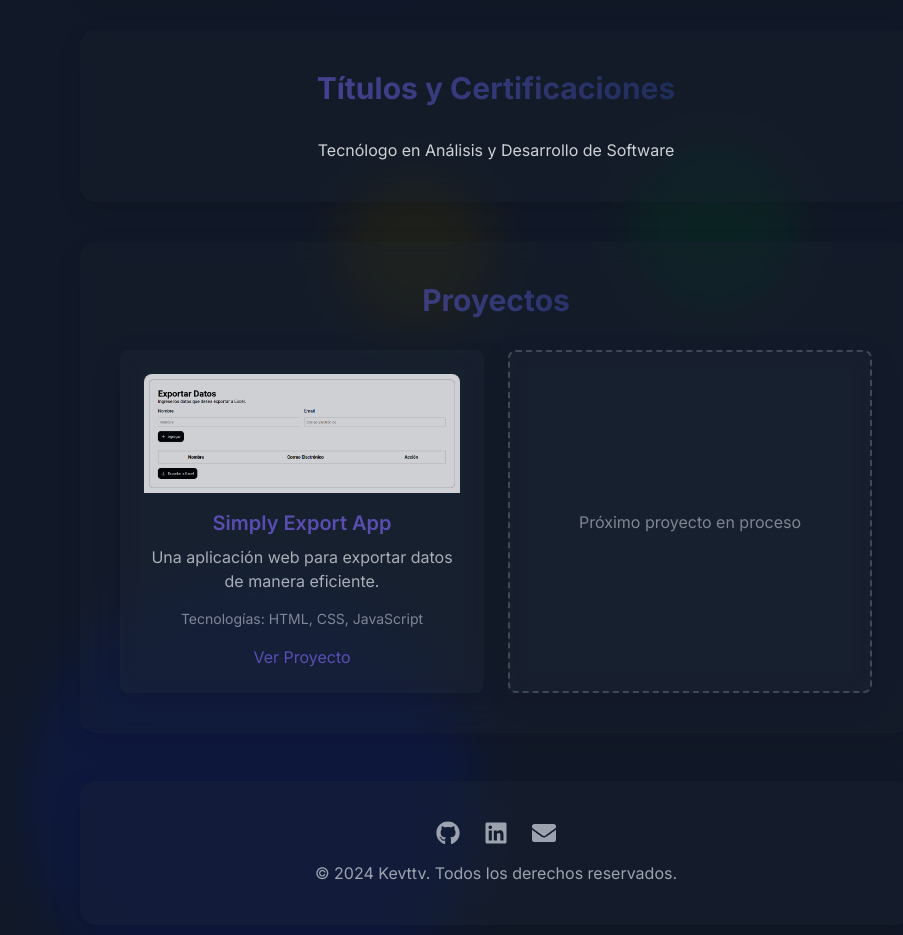
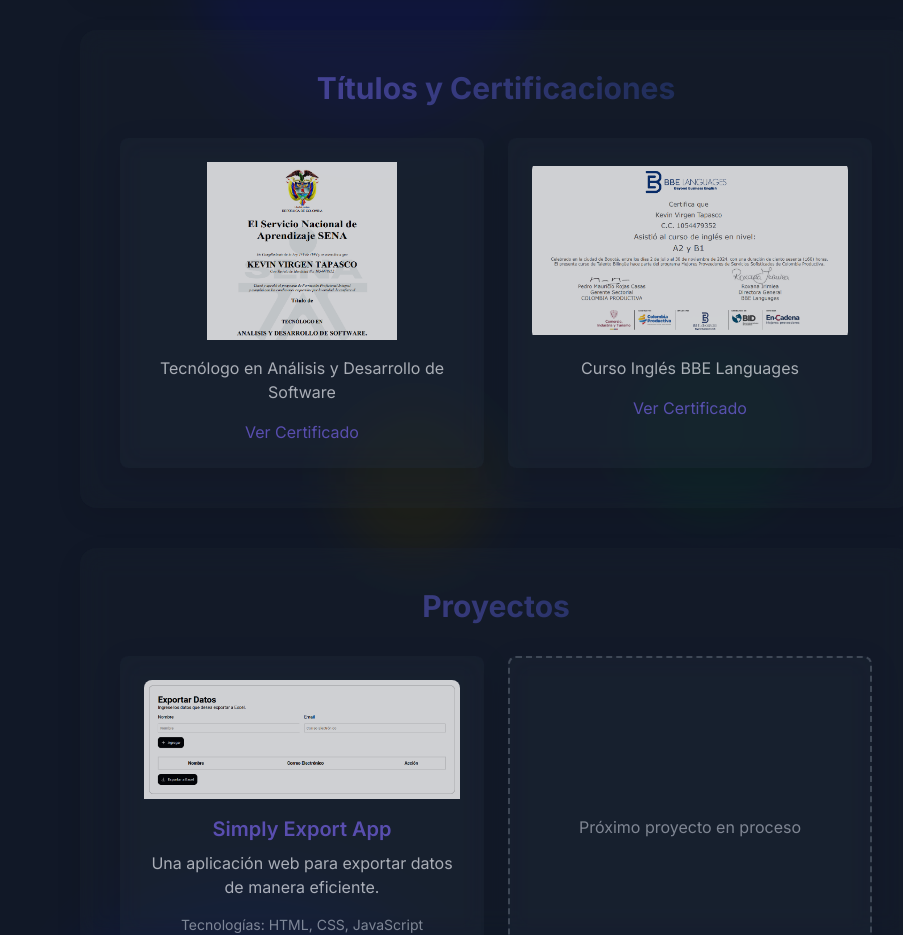
Before and after one commit to Kevttv/Portfolio-web, a Next.js app: page / in a window 1280 px wide. Shown: the part 1540-2475 px from the top of the page, without its empty margins (144-1047 px from the left). Built offline with nearby package versions, Linux system fonts and the light colour scheme.

Commit message:
add certificates

```diff
--- a/app/components/Footer.tsx
+++ b/app/components/Footer.tsx
@@ -5,13 +5,13 @@ export default function Footer() {
     <div className='max-w-4xl mx-auto px-4 sm:px-6 lg:px-8'>
       <footer className="text-center p-10 rounded-2xl backdrop-blur-md bg-white/30 dark:bg-gray-800/30 shadow-[0_8px_30px_rgb(0,0,0,0.12)]">
         <div className="flex justify-center space-x-6">
-          <a href="https://github.com/kevttv" target="_blank" rel="noopener noreferrer" className="dark:text-gray-400 text-gray-600 hover:text-white icon-hover">
+          <a href="https://github.com/kevttv" target="_blank" rel="noopener noreferrer" className="dark:text-gray-400 text-gray-600 dark:hover:text-white icon-hover">
             <FaGithub className="w-6 h-6" />
           </a>
-          <a href="https://www.linkedin.com/in/kevttv-dev" target="_blank" rel="noopener noreferrer" className="dark:text-gray-400 text-gray-600 hover:text-white icon-hover">
+          <a href="https://www.linkedin.com/in/kevttv-dev" target="_blank" rel="noopener noreferrer" className="dark:text-gray-400 text-gray-600 dark:hover:text-white icon-hover">
             <FaLinkedin className="w-6 h-6" />
           </a>
-          <a href="mailto:kevttv29@gmail.com" className="dark:text-gray-400 text-gray-600 hover:text-white icon-hover">
+          <a href="mailto:kevttv29@gmail.com" className="dark:text-gray-400 text-gray-600 dark:hover:text-white icon-hover">
             <FaEnvelope className="w-6 h-6" />
           </a>
         </div>
--- a/app/page.tsx
+++ b/app/page.tsx
@@ -74,8 +74,8 @@ export default function Home() {
       </section>
 
       <section id='integrations' className="text-center gradient-text p-10 rounded-2xl backdrop-blur-md bg-white/30 dark:bg-gray-800/30 shadow-[0_8px_30px_rgb(0,0,0,0.12)]">
-      <h2 className="text-3xl font-bold mb-8 gradient-text">Integraciones</h2>
-      <div className="mt-8">
+        <h2 className="text-3xl font-bold mb-8 gradient-text">Integraciones</h2>
+        <div className="mt-8">
           <div className="grid grid-cols-3 gap-6">
             <div className="flex flex-col items-center">
               <SiZapier className="w-16 h-16 text-purple-900 dark:text-[#6C5DD3] mb-2" />
@@ -96,9 +96,58 @@ export default function Home() {
       {/* Education */}
       <section id="titulos" className="text-center p-10 rounded-2xl backdrop-blur-md bg-white/30 dark:bg-gray-800/30 shadow-[0_8px_30px_rgb(0,0,0,0.12)]">
         <h2 className="text-3xl font-bold mb-8 gradient-text">Títulos y Certificaciones</h2>
-        <ul className="space-y-4">
-          <li className='text-gray-600 dark:text-white'>Tecnólogo en Análisis y Desarrollo de Software</li>
-        </ul>
+        <div className="grid grid-cols-1 md:grid-cols-2 gap-6">
+          <div className="backdrop-blur-md bg-white/40 dark:bg-gray-800/40 p-6 rounded-lg shadow-[0_8px_30px_rgb(0,0,0,0.12)]">
+            <div className="relative aspect-[16/9] w-full mb-4">
+              <Image
+                src="/certificado.png"
+                alt="Certificado Tecnólogo"
+                fill
+                className="rounded-lg object-contain"
+                priority={false}
+                loading="lazy"
+              />
+            </div>
+            <p className="text-gray-600 dark:text-gray-300 mb-4">
+              Tecnólogo en Análisis y Desarrollo de Software
+            </p>
+            <div className="mt-4">
+              <a
+                href="https://drive.google.com/file/d/1ktGK2LzZKIluTG8J9LzySY5w63z_ikbQ/view?usp=drive_link"
+                target='_blank'
+                rel="noopener noreferrer"
+                className="text-[#6C5DD3] hover:text-[#7a69da] transition-colors duration-300"
+              >
+                Ver Certificado
+              </a>
+            </div>
+          </div>
+          <div className="backdrop-blur-md bg-white/40 dark:bg-gray-800/40 p-6 rounded-lg shadow-[0_8px_30px_rgb(0,0,0,0.12)]">
+            <div className="relative aspect-[16/9] w-full mb-4">
+              <Image
+                src="/certificado-ingles.png"
+                alt="Certificado Ingles"
+                fill
+                className="rounded-lg object-contain"
+                priority={false}
+                loading="lazy"
+              />
+            </div>
+            <p className="text-gray-600 dark:text-gray-300 mb-4">
+              Curso Inglés BBE Languages
+            </p>
+            <div className="mt-4">
+              <a
+                href="https://drive.google.com/file/d/1uSPB5ggRYbXWf97ytvD9IsVhA8i8n8o7/view?usp=drive_link"
+                target='_blank'
+                rel="noopener noreferrer"
+                className="text-[#6C5DD3] hover:text-[#7a69da] transition-colors duration-300"
+              >
+                Ver Certificado
+              </a>
+            </div>
+          </div>
+        </div>
       </section>
 
       {/* Projects */}
@@ -121,7 +170,6 @@ export default function Home() {
               </a>
             </div>
           </div>
-
           <div className="backdrop-blur-md bg-white/40 dark:bg-gray-800/40 p-6 rounded-lg shadow-[0_8px_30px_rgb(0,0,0,0.12)] border-2 border-dashed border-gray-300 dark:border-gray-600 flex items-center justify-center">
             <p className="text-gray-600 dark:text-gray-400 text-center">Próximo proyecto en proceso</p>
           </div>
```
Also changed, not shown: public/certificado-ingles.png (added), public/certificado.png (added).
